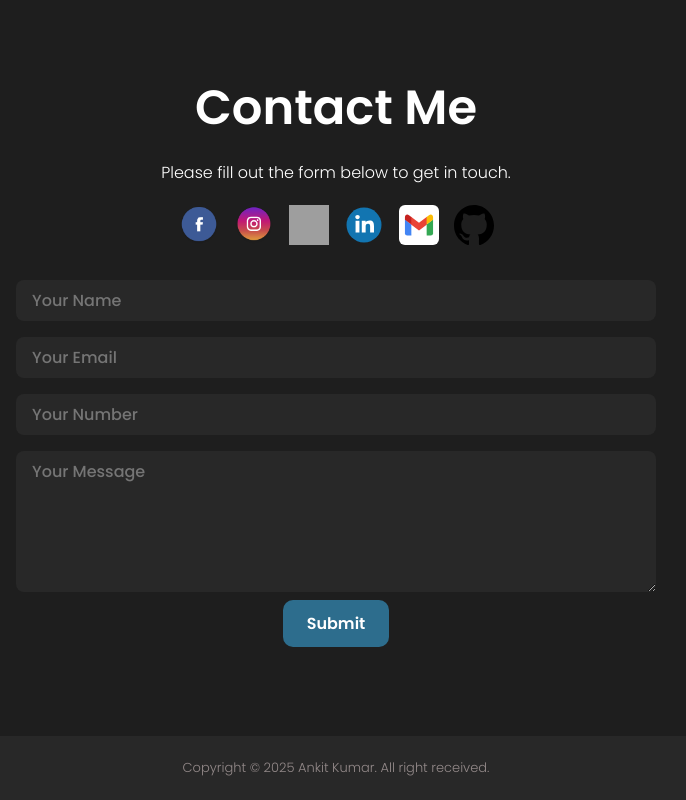
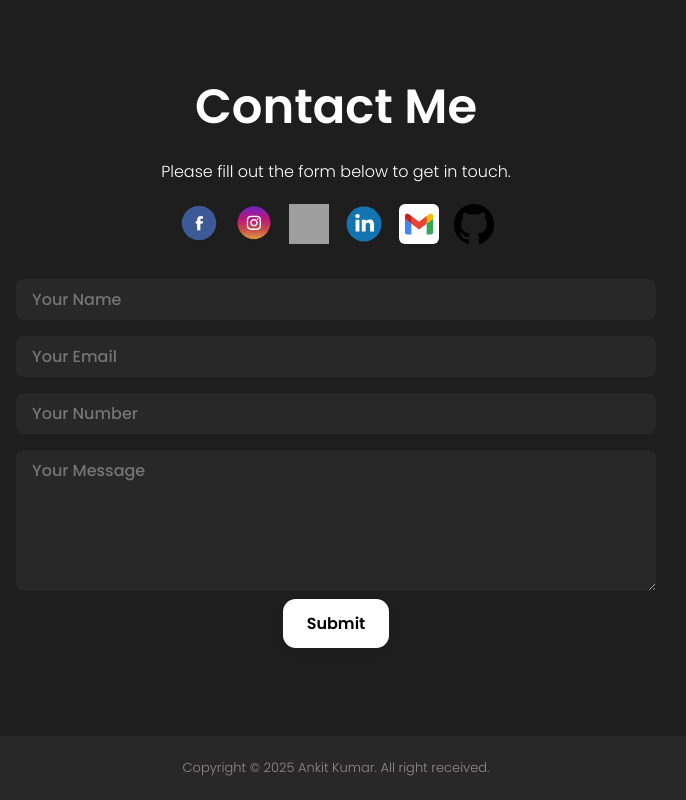
Before and after one commit to Ankit1141192/ReactPortfolio, a React (Create React App) app in the folder portfolio/: page / in a window 1280 px wide. Shown: the part 2996-3796 px from the top of the page, without its empty margins (304-990 px from the left). Built offline with nearby package versions, Linux system fonts and the light colour scheme; grey boxes are pictures that could not be loaded.

Commit message:
contact.css

```diff
--- a/portfolio/src/components/Contact/contact.css
+++ b/portfolio/src/components/Contact/contact.css
@@ -82,7 +82,7 @@
     border-radius: 0.5rem;
     background: rgb(40, 40, 40);
 }
-/* .btn1 {
+.btn1 {
    background: white;
     color: black;
   padding: 0.75rem 1.5rem;
@@ -104,60 +104,7 @@
 .btn1:active {
   transform: translateY(0);
   box-shadow: 0 2px 4px rgba(0, 0, 0, 0.1);
-} */
-.btn1 {
-      background-color: #2d6d8d;
-      color: white;
-      padding: 0.7rem 1.5rem;
-      font-size: 1rem;
-      font-weight: 600;
-      border: none;
-      border-radius: 10px;
-      cursor: pointer;
-      transition: background-color 0.3s ease, box-shadow 0.2s ease;
-    }
-
-    .btn1:hover {
-      background-color: #3c3c3c;
-      box-shadow: 0 2px 8px rgba(255, 255, 255, 0.05);
-    }
-
-    .btn1:focus {
-      outline: none;
-      box-shadow: 0 0 0 3px rgba(255, 255, 255, 0.1);
-    }
-/* .btn-3d-gradient {
-      background: linear-gradient(to right, #4f46e5, #4338ca);
-      background-size: 200% auto;
-      color: white;
-      border: none;
-      padding: 1rem 2.5rem;
-      font-size: 1.1rem;
-      font-weight: 600;
-      border-radius: 12px;
-      box-shadow: 0 6px 0 #3730a3;
-      cursor: pointer;
-      transition: transform 0.2s ease, box-shadow 0.2s ease, background-position 0.5s ease;
-      position: relative;
-    }
-
-    .btn-3d-gradient:hover {
-      background-position: right center;
-      transform: translateY(-3px);
-      box-shadow: 0 8px 0 #3730a3;
-    }
-
-    .btn-3d-gradient:active {
-      transform: translateY(4px);
-      box-shadow: 0 2px 0 #3730a3;
-    }
-
-    .btn-3d-gradient:focus {
-      outline: none;
-      box-shadow: 0 0 0 4px rgba(99, 102, 241, 0.4);
-    } */
-
-
+}
 .links {
     display: flex;
     flex-wrap: wrap;
```
